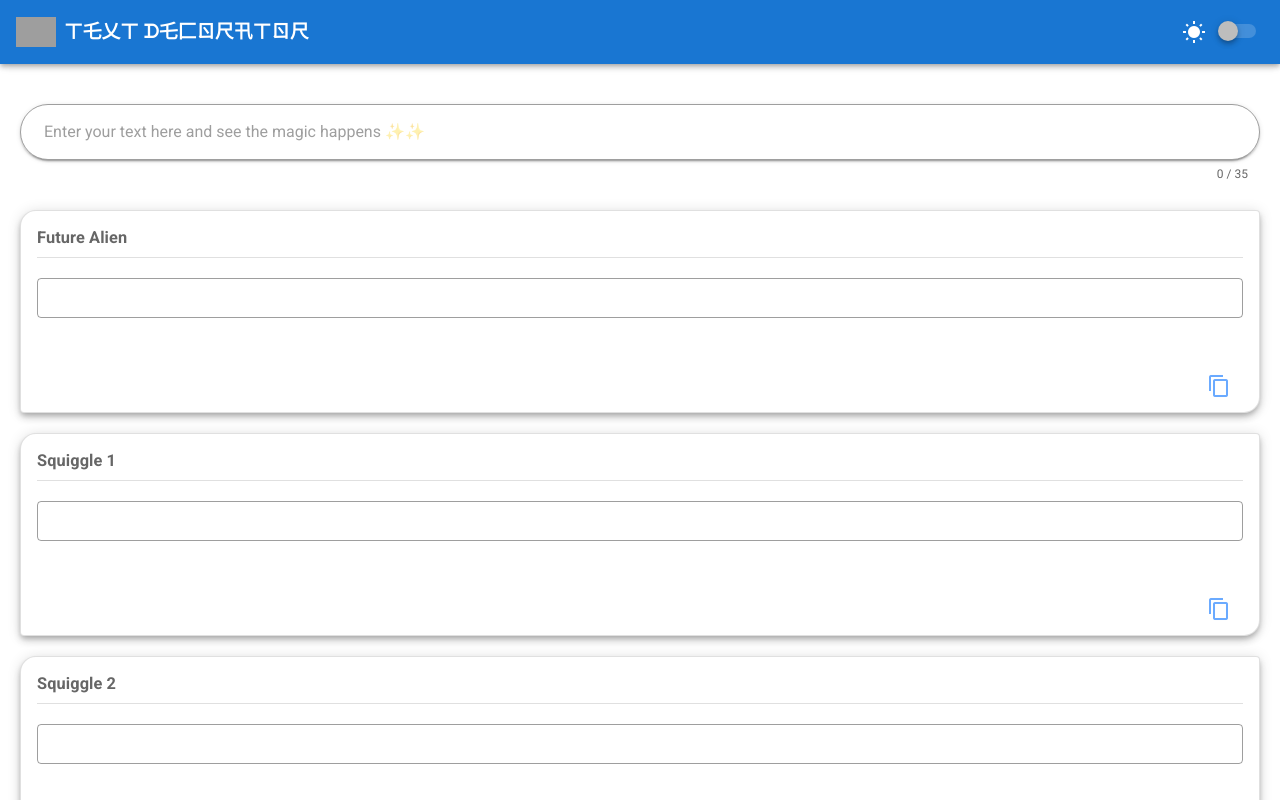
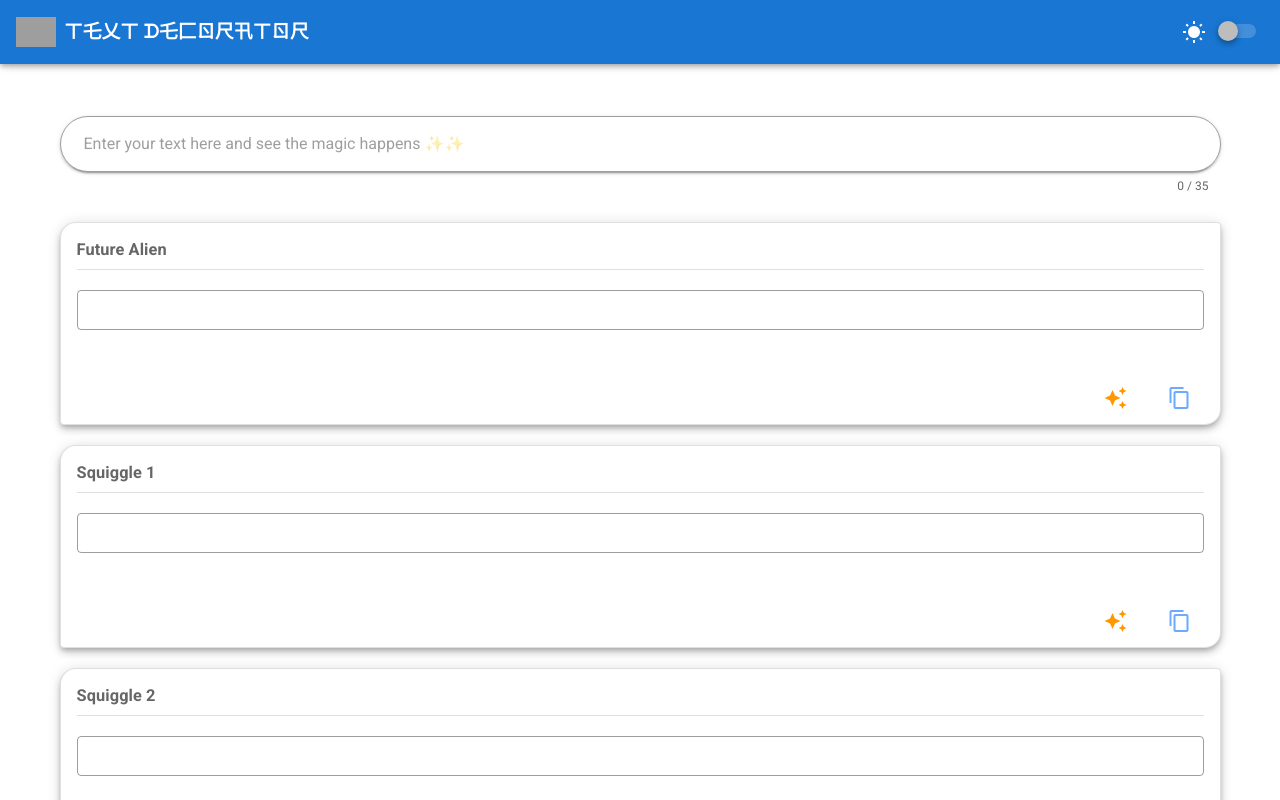
Before and after one commit to EwertonMendes/tanglyph, a Vue app in the folder text-decorator/: page / in a window 1280 px wide. Shown: the top 800 px of the page. Built offline with nearby package versions, Linux system fonts and the light colour scheme; grey boxes are pictures that could not be loaded.

Commit message:
Adding scroll back to top button

```diff
--- a/text-decorator/src/pages/FontSelectionPage.vue
+++ b/text-decorator/src/pages/FontSelectionPage.vue
@@ -1,5 +1,19 @@
 <template>
   <div>
+    <v-container class="scroll-y">
+      <v-btn
+        v-scroll="onScroll"
+        v-show="showBackToTopButton"
+        fab
+        dark
+        fixed
+        bottom
+        right
+        color="primary"
+        @click="toTop"
+      >
+        <v-icon>mdi-arrow-up</v-icon>
+      </v-btn>
       <v-text-field
         v-model="userText"
         class="pt-5"
@@ -36,6 +50,14 @@
           <v-spacer></v-spacer>
           <v-tooltip top>
             <template v-slot:activator="{ on, attrs }">
+              <v-btn color="primary lighten-2" text v-bind="attrs" v-on="on">
+                <v-icon color="orange">mdi-creation</v-icon>
+              </v-btn>
+            </template>
+            <span>Decorate Text</span>
+          </v-tooltip>
+          <v-tooltip top>
+            <template v-slot:activator="{ on, attrs }">
               <v-btn
                 color="primary lighten-2"
                 text
@@ -67,6 +89,7 @@
           </v-btn>
         </template>
       </v-snackbar>
+    </v-container>
   </div>
 </template>
 
@@ -82,6 +105,7 @@ export default {
     copiedText: "",
     showNotification: false,
     timeout: 3500,
+    showBackToTopButton: false,
     styles: [
       {
         name: "Future Alien",
@@ -243,8 +267,6 @@ export default {
     },
   },
 
-  mounted() {},
-
   methods: {
     copyText(text) {
       navigator.clipboard.writeText(text);
@@ -254,6 +276,14 @@ export default {
     showToast() {
       this.showNotification = true;
     },
+    onScroll (e) {
+      if (typeof window === 'undefined') return
+      const top = window.pageYOffset || e.target.scrollTop || 0
+      this.showBackToTopButton = top > 20
+    },
+    toTop () {
+      this.$vuetify.goTo(0)
+    }
   },
 };
 </script>
```
Lines whose indentation alone changed are shown as unchanged.
